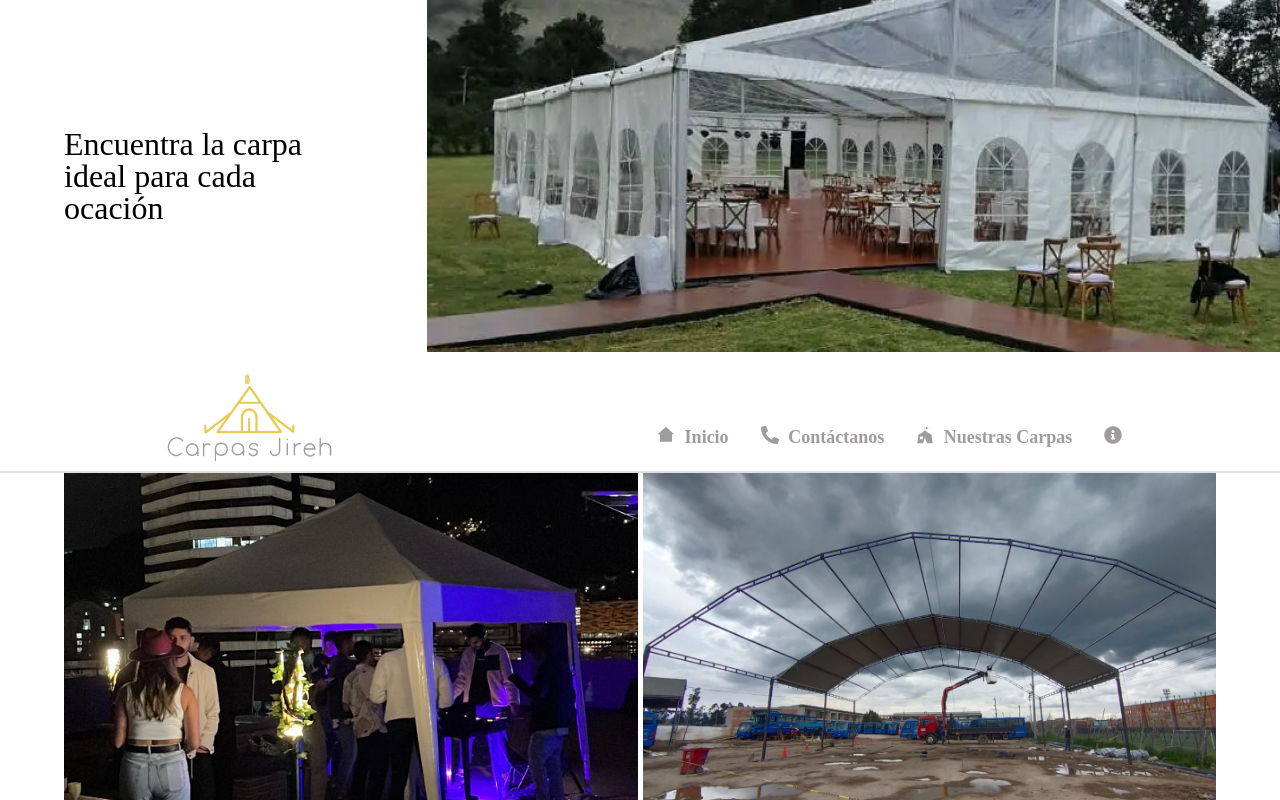
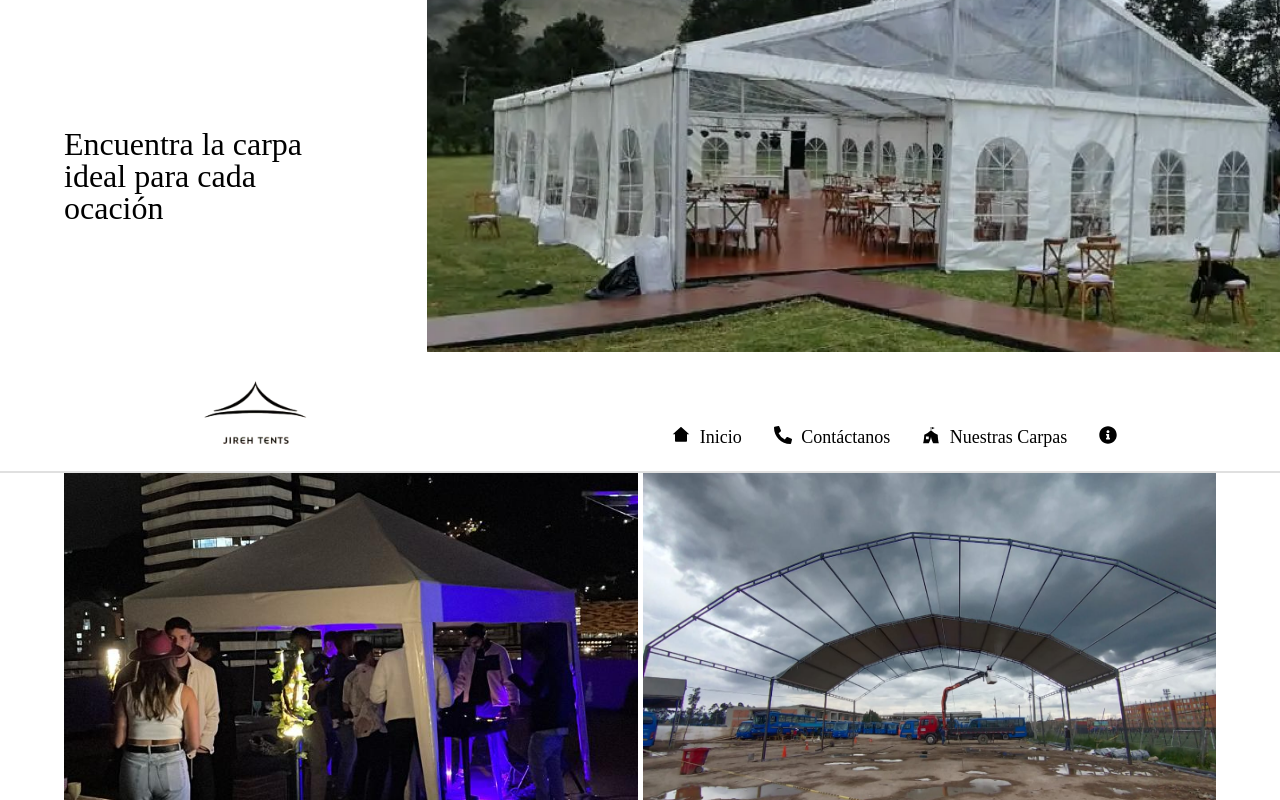
Before and after one commit to omaryesithvilladiegoc/carpas-jireh, a Next.js app: page / in a window 1280 px wide. Shown: the top 800 px of the page. Built offline with nearby package versions, Linux system fonts and the light colour scheme.

Commit message:
change logo

```diff
--- a/src/components/compound/NavBar/index.tsx
+++ b/src/components/compound/NavBar/index.tsx
@@ -16,7 +16,7 @@ const NavBarCompound = ({ children, content }: INavBarProps) => {
       <div className={styles.navBar}>
         <div className={styles.contentLogo}>
           <Image
-            src={"/assets/IMG_8068.PNG"}
+            src={"/assets/logo-main.png"}
             alt="logo-carpas"
             loading="lazy"
             quality={100}
--- a/src/components/compound/NavBar/styles/navbar.module.css
+++ b/src/components/compound/NavBar/styles/navbar.module.css
@@ -27,8 +27,7 @@ background-color: white;
     flex-direction: row-reverse;
     justify-content: center;
     align-items: center;
-    color: #a09b9d;
-    font-weight: bold;
+    color: black;
     margin-bottom: 1rem;
     height: fit-content;
     padding: .5rem;
```
Also changed, not shown: public/assets/logo-main.png (added), public/assets/logo.jpeg (added).
